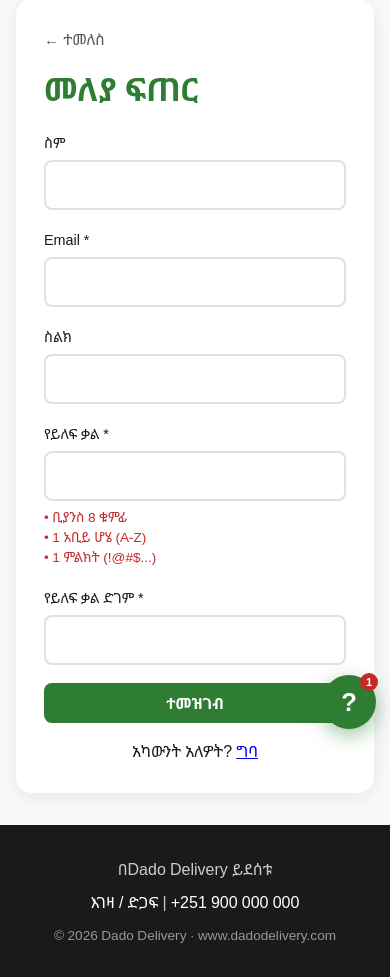
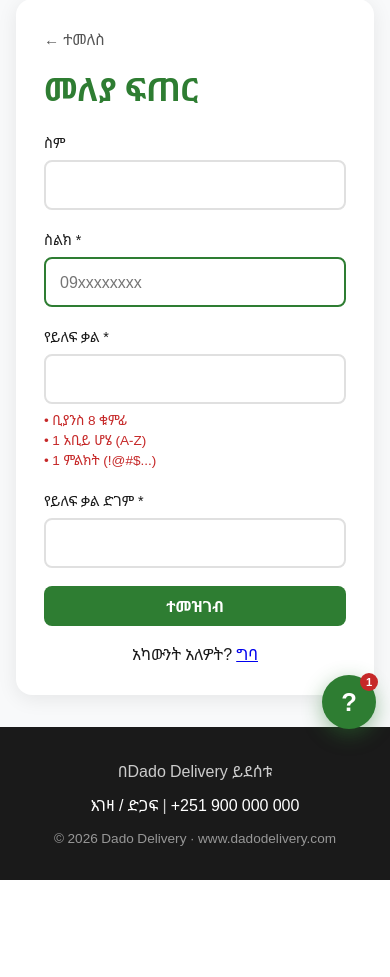
Before and after one commit to sintayhudereje4-commits/dado-delivery, a Flask app: page /register in a window 390 px wide. Shown: the part 97-1074 px from the top of the page. After the commit the page ends 977 px from the top, so only its background shows below. Run offline with Flask 3, Linux system fonts and the light colour scheme.

Commit message:
Register and login with phone only (no email)

```diff
--- a/app.py
+++ b/app.py
@@ -382,11 +382,12 @@ class ProductVariant(db.Model):
 
 
 class Customer(db.Model):
-    """Registered store customer (email login)."""
+    """Registered store customer (phone login)."""
     id = db.Column(db.Integer, primary_key=True)
     name = db.Column(db.String(120), default='')
-    email = db.Column(db.String(120), unique=True, nullable=False, index=True)
-    phone = db.Column(db.String(30), default='')
+    # email kept for DB compatibility; login is by phone only
+    email = db.Column(db.String(120), unique=True, nullable=True, index=True)
+    phone = db.Column(db.String(30), unique=True, nullable=False, index=True)
     password_hash = db.Column(db.String(256), nullable=False)
     is_active = db.Column(db.Boolean, default=True)
     created_at = db.Column(db.DateTime, default=utcnow)
@@ -1340,20 +1341,16 @@ def register():
         return redirect(url_for('index'))
     if request.method == 'POST':
         name = request.form.get('name', '').strip()[:120]
-        email = request.form.get('email', '').strip().lower()
         phone = request.form.get('phone', '').strip()[:30]
         password = request.form.get('password', '')
         password2 = request.form.get('password2', '')
         if rate_exceeded('register', 20, 3600):
             flash(_('Too many requests. Please try again later.'), 'error')
             return redirect(url_for('register'))
-        if not email or not password:
-            flash(_('Email and password are required'), 'error')
+        if not phone or not password:
+            flash(_('Phone number and password are required'), 'error')
             return redirect(url_for('register'))
-        if not valid_email(email):
-            flash(_('Please enter a valid email address'), 'error')
-            return redirect(url_for('register'))
-        if phone and not valid_phone(phone):
+        if not valid_phone(phone):
             flash(_('Please enter a valid phone number'), 'error')
             return redirect(url_for('register'))
         if password != password2:
@@ -1363,17 +1360,20 @@ def register():
         if not ok:
             flash(msg, 'error')
             return redirect(url_for('register'))
-        if Customer.query.filter_by(email=email).first():
-            flash(_('Email already registered'), 'error')
+        if Customer.query.filter_by(phone=phone).first():
+            flash(_('Phone number already registered'), 'error')
             return redirect(url_for('register'))
-        c = Customer(name=name, email=email, phone=phone)
+        # synthetic email keeps unique/nullable compatibility with older DBs
+        phone_digits = re.sub(r'[^0-9+]', '', phone)
+        email_placeholder = f'{phone_digits}@phone.local'
+        c = Customer(name=name, email=email_placeholder, phone=phone)
         c.set_password(password)
         db.session.add(c)
         try:
             db.session.commit()
         except IntegrityError:
             db.session.rollback()
-            flash(_('Email already registered'), 'error')
+            flash(_('Phone number already registered'), 'error')
             return redirect(url_for('register'))
         start_fresh_session(customer_id=c.id)
         session.permanent = True
@@ -1387,20 +1387,20 @@ def customer_login():
     if get_current_customer():
         return redirect(url_for('index'))
     if request.method == 'POST':
-        email = request.form.get('email', '').strip().lower()[:120]
+        phone = request.form.get('phone', '').strip()[:30]
         password = request.form.get('password', '')
-        if login_blocked('customer', email):
+        if login_blocked('customer', phone):
             flash(_('Too many failed attempts. Please try again in 15 minutes.'), 'error')
             return render_template('auth/login.html'), 429
-        c = Customer.query.filter_by(email=email, is_active=True).first()
+        c = Customer.query.filter_by(phone=phone, is_active=True).first()
         if c and c.check_password(password):
-            login_succeeded('customer', email)
+            login_succeeded('customer', phone)
             start_fresh_session(customer_id=c.id)
             session.permanent = True
             flash(_('Logged in successfully'), 'success')
             return redirect(url_for('index'))
-        login_failed('customer', email)
-        flash(_('Invalid email or password'), 'error')
+        login_failed('customer', phone)
+        flash(_('Invalid phone or password'), 'error')
     return render_template('auth/login.html')
 
 
--- a/templates/auth/account.html
+++ b/templates/auth/account.html
@@ -6,8 +6,10 @@
     <h1>{% if current_lang == 'am' %}የእኔ አካውንት{% else %}My Account{% endif %}</h1>
     <div style="background:#fff;padding:20px;border-radius:12px;margin:16px 0;box-shadow:0 2px 12px rgba(0,0,0,0.06);">
         <p><strong>{% if current_lang == 'am' %}ስም{% else %}Name{% endif %}:</strong> {{ customer.name or '—' }}</p>
+        <p><strong>{% if current_lang == 'am' %}ስልክ{% else %}Phone{% endif %}:</strong> {{ customer.phone or '—' }}</p>
+        {% if customer.email and not customer.email.endswith('@phone.local') %}
         <p><strong>Email:</strong> {{ customer.email }}</p>
-        <p><strong>{% if current_lang == 'am' %}ስልክ{% else %}Phone{% endif %}:</strong> {{ customer.phone or '—' }}</p>
+        {% endif %}
     </div>
     <h2>{% if current_lang == 'am' %}ትዕዛዞቼ{% else %}My Orders{% endif %}</h2>
     {% if orders %}
--- a/templates/auth/login.html
+++ b/templates/auth/login.html
@@ -24,8 +24,8 @@
         <form method="POST">
 <input type="hidden" name="csrf_token" value="{{ csrf_token() }}">
             <div class="form-group">
-                <label>Email *</label>
-                <input type="email" name="email" required autofocus>
+                <label>{% if current_lang == 'am' %}ስልክ *{% else %}Phone *{% endif %}</label>
+                <input type="tel" name="phone" required autofocus placeholder="09xxxxxxxx">
             </div>
             <div class="form-group">
                 <label>{% if current_lang == 'am' %}የይለፍ ቃል *{% else %}Password *{% endif %}</label>
--- a/templates/auth/register.html
+++ b/templates/auth/register.html
@@ -31,12 +31,8 @@
                 <input type="text" name="name">
             </div>
             <div class="form-group">
-                <label>Email *</label>
-                <input type="email" name="email" required>
-            </div>
-            <div class="form-group">
-                <label>{% if current_lang == 'am' %}ስልክ{% else %}Phone{% endif %}</label>
-                <input type="tel" name="phone">
+                <label>{% if current_lang == 'am' %}ስልክ *{% else %}Phone *{% endif %}</label>
+                <input type="tel" name="phone" required autofocus placeholder="09xxxxxxxx">
             </div>
             <div class="form-group">
                 <label>{% if current_lang == 'am' %}የይለፍ ቃል *{% else %}Password *{% endif %}</label>
```
